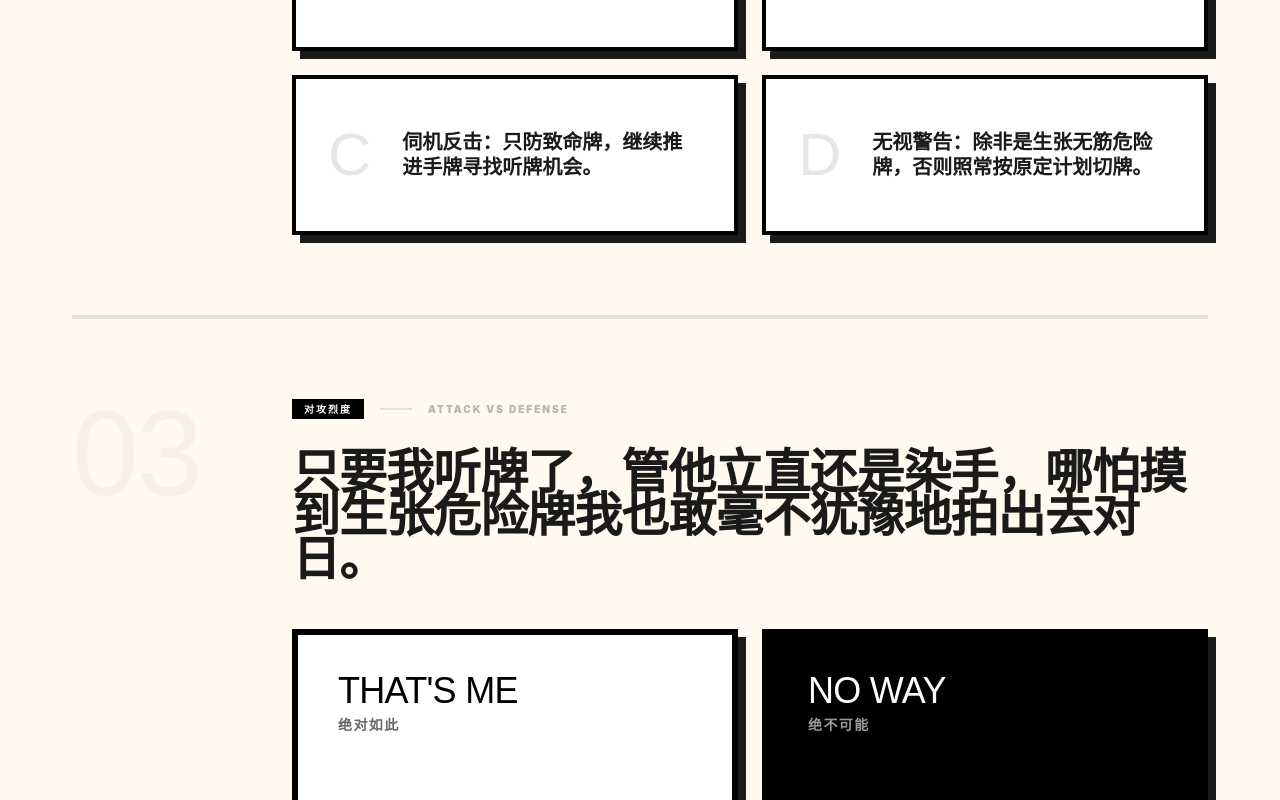
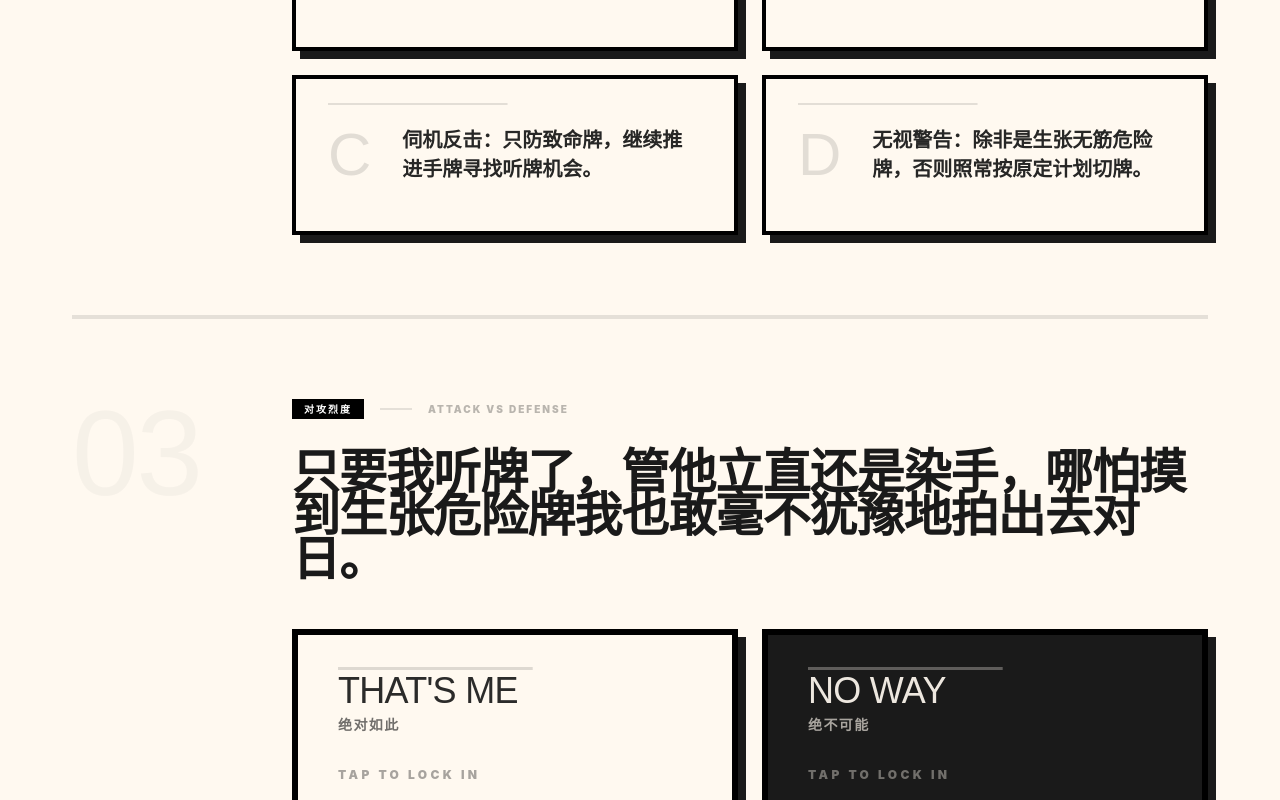
Before and after one commit to loopwic/mabti, a React (Vite) app: page /test in a window 1280 px wide. Shown: the part 1340-2140 px from the top of the page. Built offline with nearby package versions, Linux system fonts and the light colour scheme.

Commit message:
Refine persona labels and test page interactions

```diff
--- a/src/pages/TestPage.tsx
+++ b/src/pages/TestPage.tsx
@@ -1,7 +1,7 @@
-import { useState, useMemo, useEffect } from 'react'
+import { useEffect, useState } from 'react'
 import { useNavigate } from '@tanstack/react-router'
-import { motion, AnimatePresence, useAnimation } from 'motion/react'
-import { ArrowLeft, Target, Zap, ShieldCheck } from 'lucide-react'
+import { motion, AnimatePresence, useAnimation, useReducedMotion } from 'motion/react'
+import { ArrowLeft } from 'lucide-react'
 import {
   answersToResult,
   axisDefinitions,
@@ -18,8 +18,20 @@ import {
 import { BrutalButton } from '../components/BrutalUI'
 import { MabtiAvatar } from '../ui/mabti-avatar'
 
+type QuestionOption = NonNullable<Question['options']>[number]
+
+const SURFACE_COLOR = '#fff9f0'
+const INK_COLOR = '#1a1a1a'
+
+function getOptionTransition(reducedMotion: boolean) {
+  return reducedMotion
+    ? { duration: 0.12 }
+    : { type: 'spring' as const, stiffness: 360, damping: 24, mass: 0.75 }
+}
+
 export function TestPage() {
   const navigate = useNavigate()
+  const reducedMotion = useReducedMotion() ?? false
   const [answers, setAnswers] = useState<AnswerMap>(() => createBlankAnswers())
   const [answeredFlags, setAnsweredFlags] = useState<Record<string, boolean>>({})
   const [currentGroupIndex, setCurrentGroupIndex] = useState(0)
@@ -42,15 +54,15 @@ export function TestPage() {
   const progress = Math.round((answeredCount / questions.length) * 100)
 
   useEffect(() => {
-    if (answeredCount > 0) {
+    if (!reducedMotion && answeredCount > 0) {
       void companionControls.start({
-        y: [0, -40, 0],
-        scale: [1, 1.15, 1],
-        rotate: [0, 15, 0],
-        transition: { duration: 0.5, type: "spring", bounce: 0.6 }
+        y: [0, -24, 0],
+        scale: [1, 1.06, 1],
+        rotate: [0, 6, 0],
+        transition: { type: 'spring', stiffness: 260, damping: 18, mass: 0.7 }
       })
     }
-  }, [answeredCount, companionControls])
+  }, [answeredCount, companionControls, reducedMotion])
 
   const selectAnswer = (id: string, val: number) => {
     setAnswers(p => ({ ...p, [id]: val }))
@@ -63,7 +75,7 @@ export function TestPage() {
       if (othersAnswered) {
         setTimeout(() => {
           setCurrentGroupIndex(p => Math.min(questionGroups.length - 1, p + 1))
-          window.scrollTo({ top: 0, behavior: 'smooth' })
+          window.scrollTo({ top: 0, behavior: reducedMotion ? 'auto' : 'smooth' })
         }, 600)
       }
     }
@@ -71,12 +83,12 @@ export function TestPage() {
 
   const goNext = () => {
     setCurrentGroupIndex(p => Math.min(questionGroups.length - 1, p + 1))
-    window.scrollTo({ top: 0, behavior: 'smooth' })
+    window.scrollTo({ top: 0, behavior: reducedMotion ? 'auto' : 'smooth' })
   }
 
   const goPrev = () => {
     setCurrentGroupIndex(p => Math.max(0, p - 1))
-    window.scrollTo({ top: 0, behavior: 'smooth' })
+    window.scrollTo({ top: 0, behavior: reducedMotion ? 'auto' : 'smooth' })
   }
 
   const finish = () => {
@@ -131,7 +143,7 @@ export function TestPage() {
               className="h-full bg-black"
               initial={{ width: 0 }}
               animate={{ width: `${progress}%` }}
-              transition={{ ease: "easeOut", duration: 0.5 }}
+              transition={reducedMotion ? { duration: 0.01 } : { ease: 'easeOut', duration: 0.5 }}
             />
           </div>
         </div>
@@ -170,7 +182,7 @@ export function TestPage() {
                         <div className="text-[10px] font-black uppercase opacity-30 tracking-[0.2em]">{axis.label}</div>
                       </div>
 
-                      <h3 className="text-3xl sm:text-5xl font-black leading-[1.1] mb-12 max-w-4xl">
+                      <h3 className="text-3xl sm:text-5xl font-black leading-[1.24] sm:leading-[1.18] mb-12 max-w-4xl">
                         {q.prompt}
                       </h3>
 
@@ -185,6 +197,7 @@ export function TestPage() {
                               color={q.direction === 1 ? axis.right.color : axis.left.color}
                               letter={q.direction === 1 ? axis.right.letter : axis.left.letter}
                               onClick={() => selectAnswer(q.id, 3)}
+                              reducedMotion={reducedMotion}
                             />
                             <BinaryButton
                               label="NO WAY"
@@ -193,6 +206,7 @@ export function TestPage() {
                               color={q.direction === -1 ? axis.right.color : axis.left.color}
                               letter={q.direction === -1 ? axis.right.letter : axis.left.letter}
                               onClick={() => selectAnswer(q.id, -3)}
+                              reducedMotion={reducedMotion}
                               dark
                             />
                           </div>
@@ -206,13 +220,14 @@ export function TestPage() {
                                 color={(opt.value * q.direction) > 0 ? axis.right.color : axis.left.color}
                                 letter={(opt.value * q.direction) > 0 ? axis.right.letter : axis.left.letter}
                                 onClick={() => selectAnswer(q.id, opt.value)}
+                                reducedMotion={reducedMotion}
                               />
                             ))}
                           </div>
                         ) : (
                           <div className="flex flex-col md:flex-row items-center gap-8">
                              <motion.div
-                                animate={{ x: leftActive ? -5 : 0, opacity: leftActive ? 1 : 0.4 }}
+                                animate={reducedMotion ? { opacity: leftActive ? 1 : 0.4 } : { x: leftActive ? -5 : 0, opacity: leftActive ? 1 : 0.4 }}
                                 className="hidden md:block w-40 text-center font-black uppercase text-xs tracking-widest"
                              >
                                 绝不认同
@@ -229,8 +244,8 @@ export function TestPage() {
                                   return (
                                     <div key={opt.value} className="relative flex-1 flex justify-center items-center h-16">
                                       <motion.button
-                                        whileHover={{ scale: 1.2, y: -4 }}
-                                        whileTap={{ scale: 0.9 }}
+                                        whileHover={reducedMotion ? undefined : { scale: 1.14, y: -3 }}
+                                        whileTap={reducedMotion ? undefined : { scale: 0.94 }}
                                         onClick={() => selectAnswer(q.id, opt.value)}
                                         animate={{
                                           width: isSelected ? 56 : 24,
@@ -239,7 +254,7 @@ export function TestPage() {
                                           borderColor: isSelected ? color : '#000',
                                           rotate: isSelected && opt.value !== 0 ? 45 : 0
                                         }}
-                                        transition={{ type: "spring", stiffness: 400, damping: 15 }}
+                                        transition={getOptionTransition(reducedMotion)}
                                         className="relative z-10 border-[3px] cursor-pointer flex items-center justify-center overflow-hidden"
                                         style={{ borderRadius: opt.value === 0 ? '50%' : '0' }}
                                       >
@@ -249,6 +264,7 @@ export function TestPage() {
                                               initial={{ opacity: 0, scale: 0, rotate: -45 }}
                                               animate={{ opacity: 1, scale: 1, rotate: opt.value !== 0 ? -45 : 0 }}
                                               exit={{ opacity: 0, scale: 0 }}
+                                              transition={getOptionTransition(reducedMotion)}
                                               className="text-white font-black text-2xl flex items-center justify-center"
                                             >
                                               {opt.value === 0 ? '●' : opt.value < 0 ? '←' : '→'}
@@ -271,7 +287,7 @@ export function TestPage() {
                              </div>
 
                              <motion.div
-                                animate={{ x: rightActive ? 5 : 0, opacity: rightActive ? 1 : 0.4 }}
+                                animate={reducedMotion ? { opacity: rightActive ? 1 : 0.4 } : { x: rightActive ? 5 : 0, opacity: rightActive ? 1 : 0.4 }}
                                 className="hidden md:block w-40 text-center font-black uppercase text-xs tracking-widest"
                              >
                                 绝对认同
@@ -308,38 +324,181 @@ export function TestPage() {
   )
 }
 
-function BinaryButton({ label, sub, active, color, letter, onClick, dark = false }: any) {
+interface BinaryButtonProps {
+  label: string
+  sub: string
+  active: boolean
+  color: string
+  letter: string
+  onClick: () => void
+  reducedMotion: boolean
+  dark?: boolean
+}
+
+function BinaryButton({ label, sub, active, color, letter, onClick, reducedMotion, dark = false }: BinaryButtonProps) {
+  const transition = getOptionTransition(reducedMotion)
+
   return (
     <motion.button
-      whileHover={{ y: -8 }}
-      whileTap={{ scale: 0.98 }}
+      whileHover={reducedMotion ? undefined : { y: -6, scale: 1.015 }}
+      whileTap={reducedMotion ? undefined : { y: -2, scale: 0.975 }}
+      animate={{
+        backgroundColor: active ? color : dark ? INK_COLOR : SURFACE_COLOR,
+        color: active || dark ? SURFACE_COLOR : INK_COLOR,
+        y: active && !reducedMotion ? -4 : 0,
+      }}
+      transition={transition}
       onClick={onClick}
-      className={`flex-1 relative border-[6px] border-black p-10 brutal-shadow overflow-hidden text-left flex flex-col justify-between min-h-[200px] transition-colors ${dark && !active ? 'bg-black text-white' : 'bg-white text-black'}`}
-      style={active ? { backgroundColor: color, color: 'white' } : {}}
+      className="group flex-1 relative border-[6px] border-black p-10 brutal-shadow overflow-hidden text-left flex flex-col justify-between min-h-[200px]"
     >
+      <motion.div
+        className="absolute inset-0 pointer-events-none"
+        animate={{ opacity: active ? 0.12 : 0 }}
+        transition={transition}
+        style={{ backgroundColor: color }}
+      />
+      <motion.div
+        className="absolute left-10 right-10 top-8 h-[3px] bg-current pointer-events-none"
+        animate={{ opacity: active ? 0.24 : dark ? 0.3 : 0.14, scaleX: active ? 1 : 0.55 }}
+        transition={transition}
+        style={{ originX: 0 }}
+      />
+
+      <SelectionGlow active={active} color={color} reducedMotion={reducedMotion} />
       <div className="relative z-10">
-        <div className="text-4xl font-archivo leading-none mb-2">{label}</div>
-        <div className="text-sm font-black opacity-60 uppercase tracking-widest">{sub}</div>
+        <motion.div
+          animate={{ opacity: active ? 1 : 0.92 }}
+          transition={transition}
+          className="text-4xl font-archivo leading-none mb-2"
+        >
+          {label}
+        </motion.div>
+        <motion.div
+          animate={{ opacity: active ? 0.82 : 0.62 }}
+          transition={transition}
+          className="text-sm font-black uppercase tracking-widest"
+        >
+          {sub}
+        </motion.div>
       </div>
-      {active && <div className="absolute -right-8 -bottom-8 text-[160px] font-archivo opacity-20 pointer-events-none">{letter}</div>}
+
+      <motion.div
+        className="relative z-10 text-xs font-black uppercase tracking-[0.28em]"
+        animate={{ opacity: active ? 0.8 : 0.38, y: active && !reducedMotion ? -2 : 0 }}
+        transition={transition}
+      >
+        Tap To Lock In
+      </motion.div>
+
+      <AnimatePresence>
+        {active && (
+          <motion.div
+            initial={reducedMotion ? { opacity: 0 } : { opacity: 0, scale: 0.8, x: 18, y: 18 }}
+            animate={reducedMotion ? { opacity: 0.18 } : { opacity: 0.18, scale: 1, x: 0, y: 0 }}
+            exit={reducedMotion ? { opacity: 0 } : { opacity: 0, scale: 0.88, x: 12, y: 12 }}
+            transition={transition}
+            className="absolute -right-8 -bottom-8 text-[160px] font-archivo pointer-events-none"
+          >
+            {letter}
+          </motion.div>
+        )}
+      </AnimatePresence>
     </motion.button>
   )
 }
 
-function ABCDButton({ opt, active, color, letter, onClick }: any) {
+interface ABCDButtonProps {
+  opt: QuestionOption
+  active: boolean
+  color: string
+  letter: string
+  onClick: () => void
+  reducedMotion: boolean
+}
+
+function ABCDButton({ opt, active, color, letter, onClick, reducedMotion }: ABCDButtonProps) {
+  const transition = getOptionTransition(reducedMotion)
+
   return (
     <motion.button
-      whileHover={{ y: -6 }}
-      whileTap={{ scale: 0.98 }}
+      whileHover={reducedMotion ? undefined : { y: -5, scale: 1.01 }}
+      whileTap={reducedMotion ? undefined : { y: -2, scale: 0.98 }}
+      animate={{
+        backgroundColor: active ? color : SURFACE_COLOR,
+        color: active ? SURFACE_COLOR : INK_COLOR,
+        y: active && !reducedMotion ? -3 : 0,
+      }}
+      transition={transition}
       onClick={onClick}
-      className="relative border-[4px] border-black p-8 brutal-shadow overflow-hidden text-left min-h-[160px] flex items-center bg-white transition-colors"
-      style={active ? { backgroundColor: color, color: 'white' } : {}}
+      className="group relative border-[4px] border-black p-8 brutal-shadow overflow-hidden text-left min-h-[160px] flex items-center"
     >
+      <motion.div
+        className="absolute inset-0 pointer-events-none"
+        animate={{ opacity: active ? 0.12 : 0 }}
+        transition={transition}
+        style={{ backgroundColor: color }}
+      />
+      <motion.div
+        className="absolute left-8 right-8 top-6 h-[2px] bg-current pointer-events-none"
+        animate={{ opacity: active ? 0.22 : 0.12, scaleX: active ? 1 : 0.48 }}
+        transition={transition}
+        style={{ originX: 0 }}
+      />
+
+      <SelectionGlow active={active} color={color} reducedMotion={reducedMotion} />
       <div className="flex gap-8 items-center relative z-10 w-full">
-        <div className="font-archivo text-6xl opacity-10 leading-none">{opt.label}</div>
-        <div className="flex-1 font-black text-xl leading-tight">{opt.text}</div>
+        <motion.div
+          animate={{ opacity: active ? 0.28 : 0.12, scale: active ? 1.08 : 1 }}
+          transition={transition}
+          className="font-archivo text-6xl leading-none"
+        >
+          {opt.label}
+        </motion.div>
+        <motion.div
+          animate={{ opacity: active ? 1 : 0.94 }}
+          transition={transition}
+          className="flex-1 font-black text-xl leading-[1.45]"
+        >
+          {opt.text}
+        </motion.div>
       </div>
-      {active && <div className="absolute -right-4 -bottom-4 text-[120px] font-archivo opacity-20 pointer-events-none">{letter}</div>}
+
+      <AnimatePresence>
+        {active && (
+          <motion.div
+            initial={reducedMotion ? { opacity: 0 } : { opacity: 0, scale: 0.8, x: 18, y: 18 }}
+            animate={reducedMotion ? { opacity: 0.18 } : { opacity: 0.18, scale: 1, x: 0, y: 0 }}
+            exit={reducedMotion ? { opacity: 0 } : { opacity: 0, scale: 0.9, x: 10, y: 10 }}
+            transition={transition}
+            className="absolute -right-4 -bottom-4 text-[120px] font-archivo pointer-events-none"
+          >
+            {letter}
+          </motion.div>
+        )}
+      </AnimatePresence>
     </motion.button>
   )
 }
+
+interface SelectionGlowProps {
+  active: boolean
+  color: string
+  reducedMotion: boolean
+}
+
+function SelectionGlow({ active, color, reducedMotion }: SelectionGlowProps) {
+  return (
+    <AnimatePresence>
+      {active && (
+        <motion.div
+          initial={reducedMotion ? { opacity: 0 } : { opacity: 0, scale: 0.8 }}
+          animate={reducedMotion ? { opacity: 0.1 } : { opacity: 0.14, scale: 1 }}
+          exit={reducedMotion ? { opacity: 0 } : { opacity: 0, scale: 0.9 }}
+          transition={getOptionTransition(reducedMotion)}
+          className="absolute inset-6 rounded-[24px] blur-2xl pointer-events-none"
+          style={{ backgroundColor: color }}
+        />
+      )}
+    </AnimatePresence>
+  )
+}
```
Also changed, not shown: src/state/mabti.ts (+48 -48 lines).
